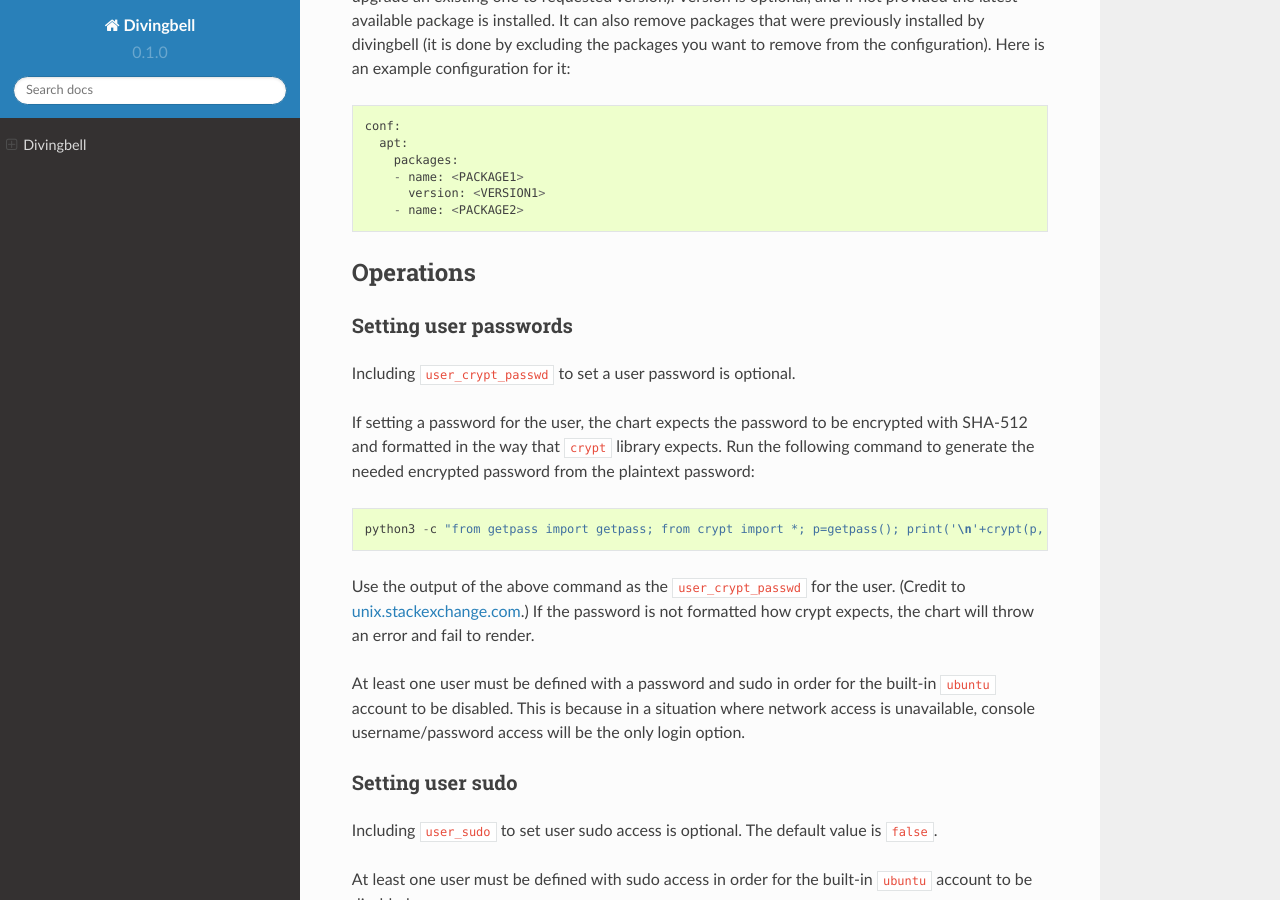
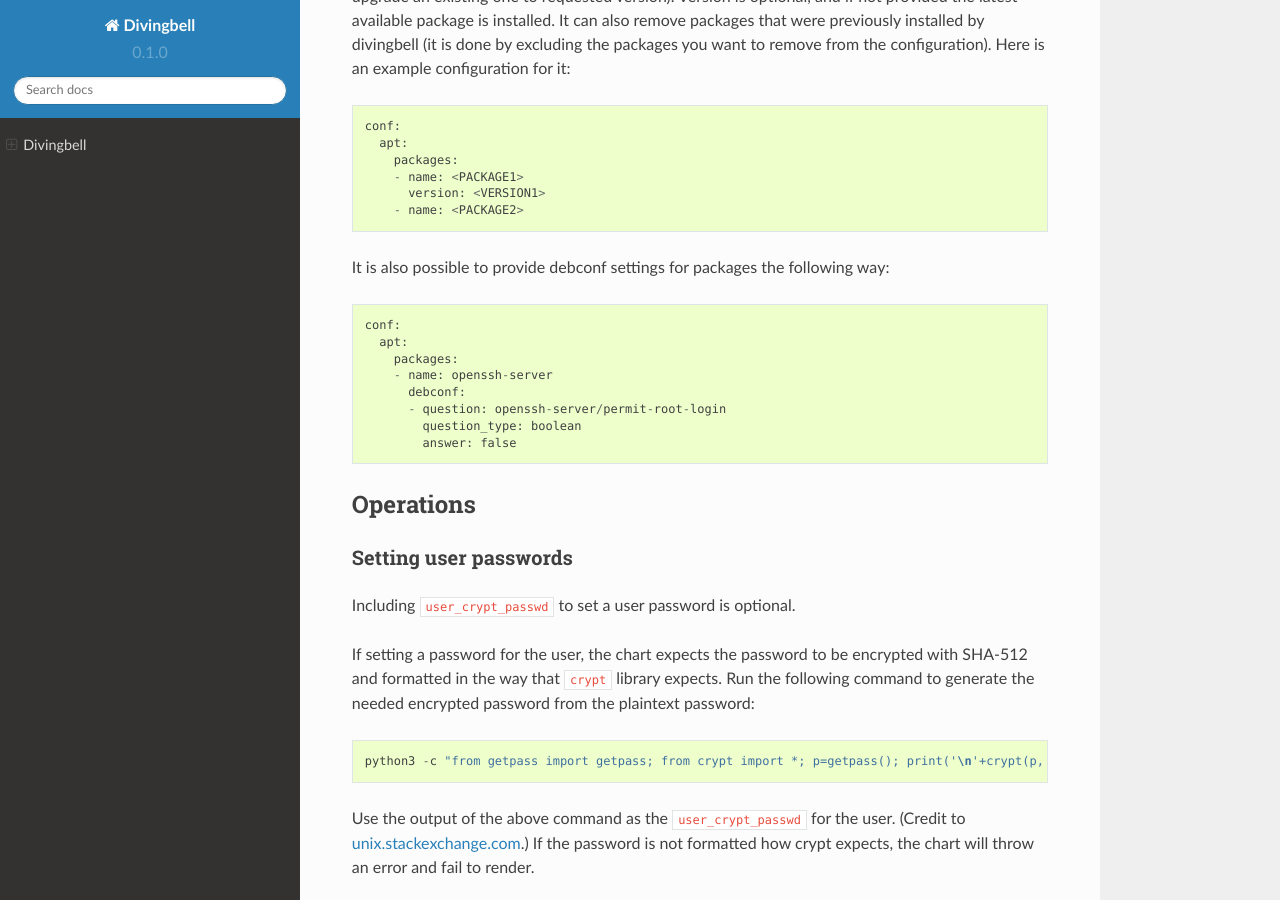
Before and after one commit to airshipit/divingbell, a Sphinx documentation site: the page built from doc/source/index.rst, in a window 1280 px wide and 900 px high, scrolled down 2764 px. Built offline with Sphinx 7.4.7 and the Read the Docs theme 2.0.0, drawn with Linux system fonts in a browser that asks for light colours.

Commit message:
Add options to apt-get install call
This change also adds an apt-get update call and a possibility to
provide debconf options that might be needed for some packages.
In case of dpkg interruptions dpkg --configure -a is added to
try to handle the failures.

Change-Id: Ib1f9a412bc544b4f7754634740fb04569bae6d34

```diff
--- a/doc/source/index.rst
+++ b/doc/source/index.rst
@@ -158,6 +158,18 @@ Here is an example configuration for it::
           version: <VERSION1>
         - name: <PACKAGE2>
 
+It is also possible to provide debconf settings for packages the following
+way::
+
+    conf:
+      apt:
+        packages:
+        - name: openssh-server
+          debconf:
+          - question: openssh-server/permit-root-login
+            question_type: boolean
+            answer: false
+
 Operations
 ----------
 
```
Also changed, not shown: 2 other files.
